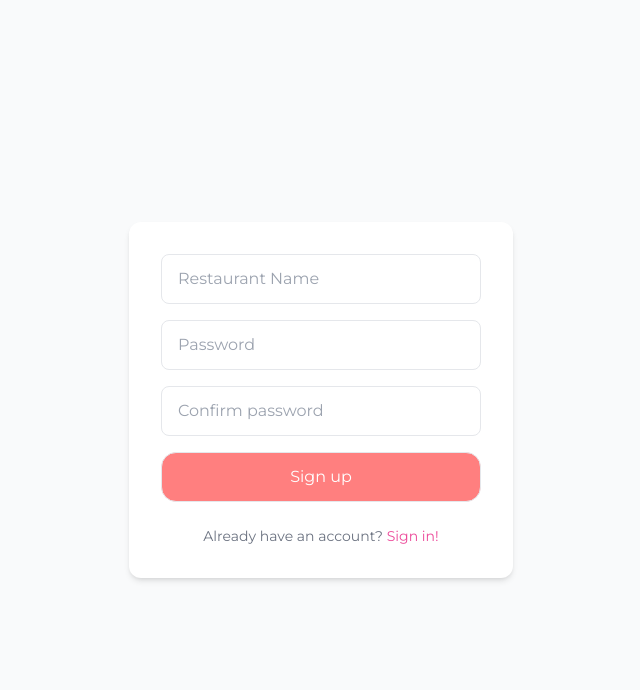
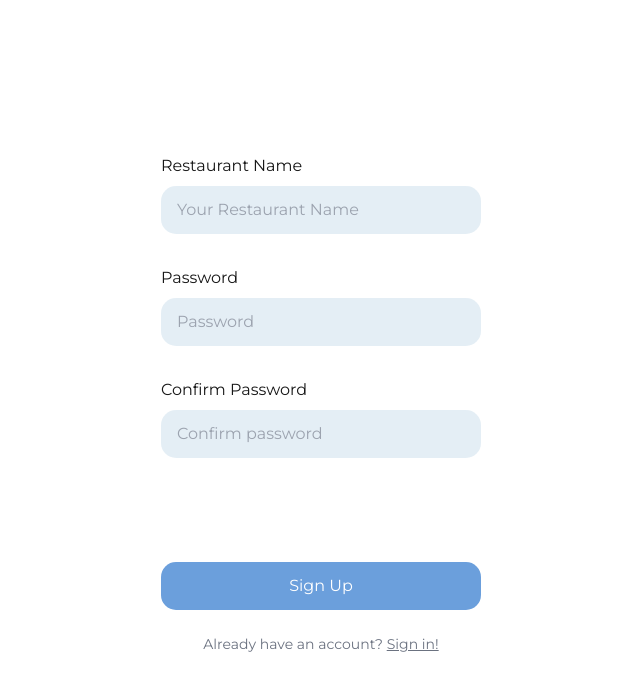
Before and after one commit to bojana-petroska/Plated-Client, a Next.js app: page /restaurant/auth/signup in a window 1280 px wide. Shown: the top 690 px of the page, without its empty margins (319-959 px from the left). Built offline with nearby package versions, Linux system fonts and the light colour scheme; no server answers.

Commit message:
styling/color adjustments

```diff
--- a/src/app/restaurant/auth/signin/page.tsx
+++ b/src/app/restaurant/auth/signin/page.tsx
@@ -3,7 +3,6 @@ import React, { useState } from 'react';
 import { useRouter } from 'next/navigation';
 import restaurantAuthService from '../../../../services/authRestaurantService';
 import { useRestaurant } from '@/contexts/RestaurantContext';
-import Button from '@/components/Buttons';
 
 const RestaurantSignInPage = () => {
   const router = useRouter();
@@ -39,26 +38,32 @@ const RestaurantSignInPage = () => {
   };
 
   return (
-    <div className="flex justify-center items-center h-screen bg-gray-50">
-      <div className="w-full max-w-sm p-8 bg-white rounded-xl shadow-md">
+    <div className="flex justify-center items-center h-screen bg-white">
+      <div className="w-full max-w-sm p-8">
         {error && <p className="text-red-500 text-center mb-4">{error}</p>}
         <form onSubmit={handleSignIn} className="space-y-6">
+          <div>
+            <p className="py-2">Restaurant Name</p>
             <input
               type="text"
-            placeholder="Restaurant Name"
+              placeholder="Your Restaurant Name"
               value={name}
               onChange={(e) => setName(e.target.value)}
               required
-            className="w-full px-4 py-3 border rounded-[15px] focus:ring-2 focus:ring-pink-400"
+              className="bg-[#A5C5DF]/30 w-full px-4 py-3 border rounded-[15px] focus:ring-2 focus:ring-[#A5C5DF] border-none text-[#8A8A8A] focus:outline-none"
             />
+          </div>
+          <div>
+            <p className="py-2">Password</p>
             <input
               type="password"
-            placeholder="Password"
+              placeholder="Your Password"
               value={password}
               onChange={(e) => setPassword(e.target.value)}
               required
-            className="w-full px-4 py-3 border rounded-[15px] focus:ring-2 focus:ring-pink-400"
+              className="bg-[#A5C5DF]/30 w-full px-4 py-3 border rounded-[15px] focus:ring-2 focus:ring-[#A5C5DF] border-none text-[#8A8A8A] focus:outline-none"
             />
+          </div>
           <div className="flex justify-between items-center text-sm text-gray-500">
             <label className="flex items-center space-x-2">
               <input type="checkbox" className="rounded" />
@@ -68,13 +73,19 @@ const RestaurantSignInPage = () => {
               Forgot password?
             </button>
           </div>
-          <Button text="Sign in" type="pink" onClick={() => {}} />
+          <div className="pt-20">
+            <button
+              onClick={() => router.push('/restaurant/orders')}
+              className="w-full py-3 rounded-[15px] transition duration-300 bg-[#6B9FDC] text-white hover:bg-[#6B9FDC]/80 border-none">
+              Sign In
+            </button>
+          </div>
         </form>
         <p className="text-center mt-6 text-sm text-gray-500">
           Don’t have an account?{' '}
           <button
             onClick={() => router.push('/restaurant/auth/signup')}
-            className="text-pink-500 hover:underline">
+            className="text-gray-500 underline">
             Sign up!
           </button>
         </p>
--- a/src/app/restaurant/auth/signup/page.tsx
+++ b/src/app/restaurant/auth/signup/page.tsx
@@ -3,7 +3,6 @@ import React, { useState } from 'react';
 import { useRouter } from 'next/navigation';
 import restaurantAuthService from '../../../../services/authRestaurantService';
 import { useRestaurant } from '@/contexts/RestaurantContext';
-import Button from '@/components/Buttons';
 
 const RestaurantSignUpPage = () => {
   const router = useRouter();
@@ -51,41 +50,56 @@ const RestaurantSignUpPage = () => {
   };
 
   return (
-    <div className="flex justify-center items-center h-screen bg-gray-50">
-      <div className="w-full max-w-sm p-8 bg-white rounded-xl shadow-md">
+    <div className="flex justify-center items-center h-screen bg-white">
+      <div className="w-full max-w-sm p-8">
         {error && <p className="text-red-500 text-center mb-4">{error}</p>}
-        <form onSubmit={handleSignUp} className="space-y-4">
+        <form onSubmit={handleSignUp} className="space-y-6">
+          <div>
+            <p className="py-2">Restaurant Name</p>
             <input
               type="text"
-            placeholder="Restaurant Name"
+              placeholder="Your Restaurant Name"
               value={name}
               onChange={(e) => setName(e.target.value)}
               required
-            className="w-full px-4 py-3 border rounded-lg focus:ring-2 focus:ring-pink-400"
+              className="bg-[#A5C5DF]/30 w-full px-4 py-3 border rounded-[15px] focus:ring-2 focus:ring-[#A5C5DF] border-none text-[#8A8A8A] focus:outline-none"
             />
+          </div>
+          <div>
+            <p className="py-2">Password</p>
             <input
               type="password"
               placeholder="Password"
               value={password}
               onChange={(e) => setPassword(e.target.value)}
               required
-            className="w-full px-4 py-3 border rounded-lg focus:ring-2 focus:ring-pink-400"
+              className="bg-[#A5C5DF]/30 w-full px-4 py-3 border rounded-[15px] focus:ring-2 focus:ring-[#A5C5DF] border-none text-[#8A8A8A] focus:outline-none"
             />
+          </div>
+          <div>
+            <p className="py-2">Confirm Password</p>
             <input
               type="password"
               placeholder="Confirm password"
               value={repeatPassword}
               onChange={(e) => setRepeatPassword(e.target.value)}
               required
-            className="w-full px-4 py-3 border rounded-lg focus:ring-2 focus:ring-pink-400"
+              className="bg-[#A5C5DF]/30 w-full px-4 py-3 border rounded-[15px] focus:ring-2 focus:ring-[#A5C5DF] border-none text-[#8A8A8A] focus:outline-none"
             />
-          <Button text="Sign up" type="pink" onClick={() => {}} />
+          </div>
+          <div className="pt-20">
+            <button
+              onClick={() => router.push('/restaurant/orders')}
+              className="w-full py-3 rounded-[15px] transition duration-300 bg-[#6B9FDC] text-white hover:bg-[#6B9FDC]/80 border-none">
+              Sign Up
+            </button>
+          </div>
         </form>
         <p className="text-center mt-6 text-sm text-gray-500">
           Already have an account?{' '}
           <button
             onClick={() => router.push('/restaurant/auth/signin')}
-            className="text-pink-500 hover:underline">
+            className="text-gray-500 underline">
             Sign in!
           </button>
         </p>
--- a/src/app/restaurant/landing/page.tsx
+++ b/src/app/restaurant/landing/page.tsx
@@ -31,7 +31,8 @@ const LandingScreenRestaurant = () => {
         className={`m-10 rounded-[20px] transition-all duration-500 ${moveLogo ? 'mt-12' : 'mt-0'} w-32 h-32 z-10`}
       />
 
-      <h1 className={`text-2xl font-bold text-white ${showButtons ? 'mb-8 animate-slide-up' : 'animate-pulse'} z-10`}>
+      <h1
+        className={`text-2xl font-bold text-white ${showButtons ? 'mb-8 animate-slide-up' : 'animate-pulse'} z-10`}>
         Welcome to Plated for Restaurants
       </h1>
 
--- a/src/components/Buttons.tsx
+++ b/src/components/Buttons.tsx
@@ -21,7 +21,7 @@ const Button: React.FC<ButtonProps> = ({
       ? 'px-4 py-1'
       : 'w-full px-4 py-3 border rounded-[15px]';
   const whiteButtonStyles = 'bg-white text-black hover:bg-gray-100';
-  const pinkButtonStyles = 'bg-[#FF7F7F] text-white hover:bg-[#FF6B6B]';
+  const pinkButtonStyles = 'bg-[#FF7F7F] text-white hover:bg-[#FF6B6B] border-none';
   const greyButtonStyles = 'bg-[#F0F0F0] text-black hover:bg-white border-none';
 
   return (
```
Lines whose indentation alone changed are shown as unchanged.
